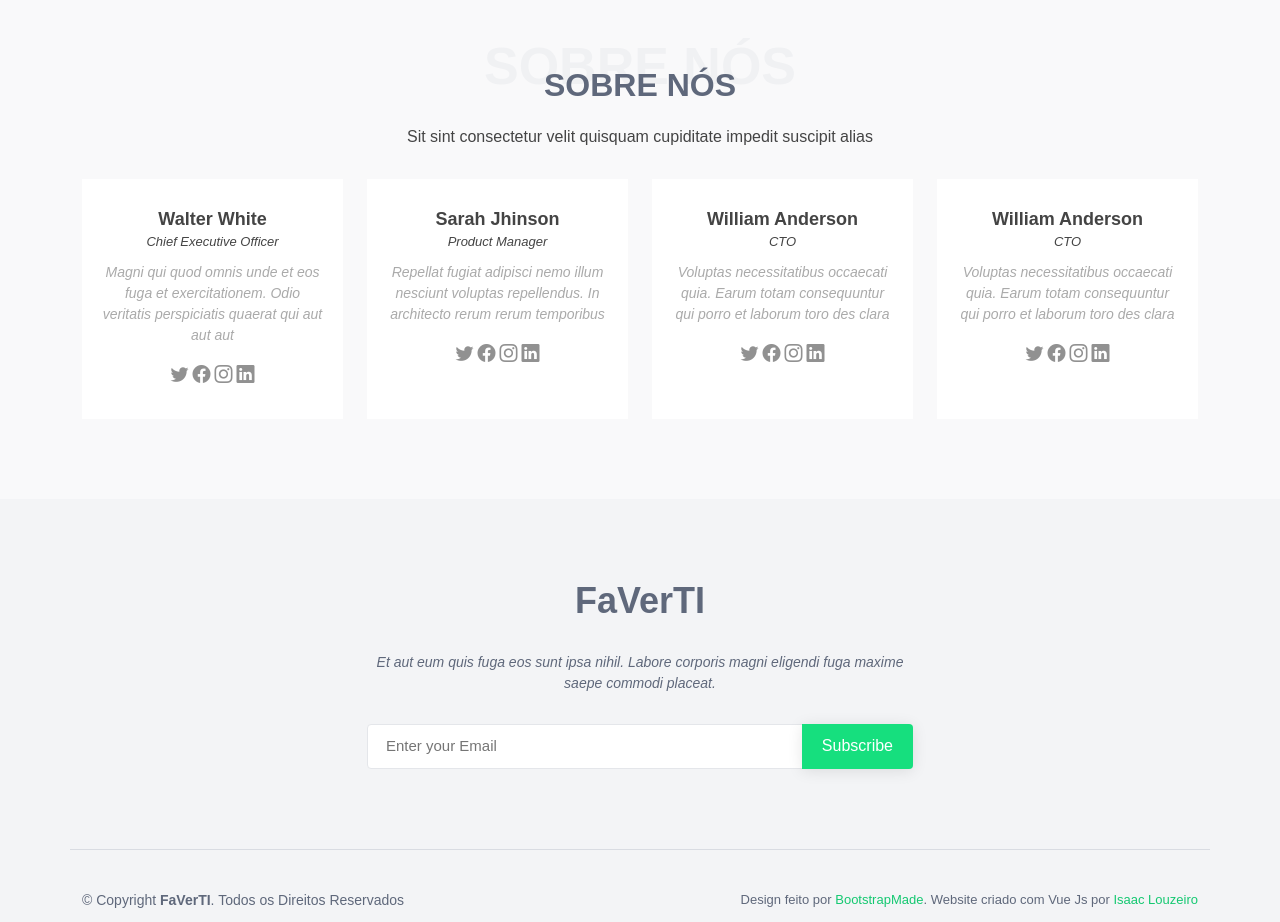
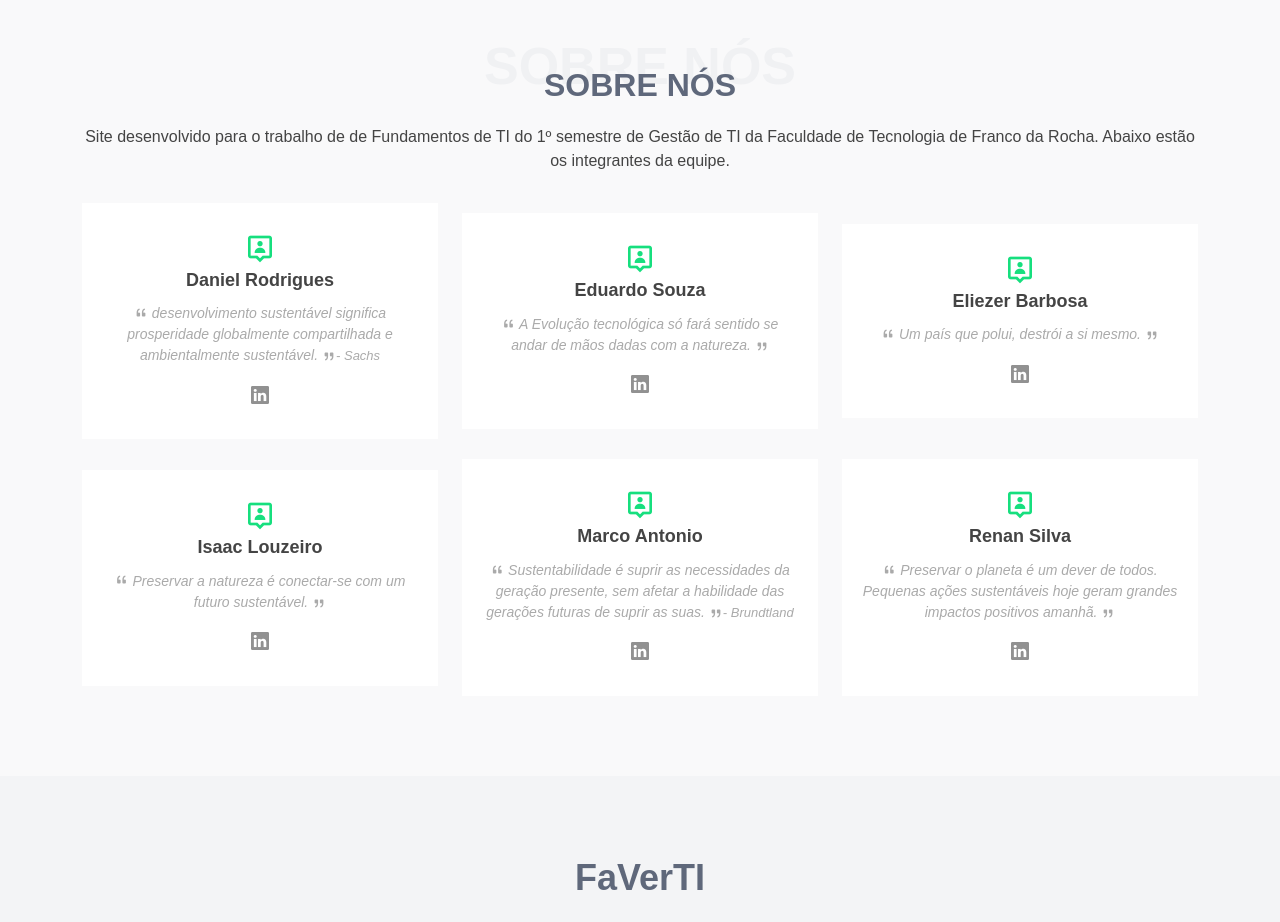
Before and after one commit to IsaacLouzeiro/faverti, a Vue app: page / in a window 1280 px wide. Shown: the part 5280-6202 px from the top of the page. Built offline with nearby package versions, Linux system fonts and the light colour scheme.

Commit message:
FInalizando a secao de sobre nos

```diff
--- a/src/components/AboutUsSection.vue
+++ b/src/components/AboutUsSection.vue
@@ -1,3 +1,40 @@
+<script setup>
+  const members = [
+    {
+      name: "Daniel Rodrigues",
+      phrase: "desenvolvimento sustentável significa prosperidade globalmente compartilhada e ambientalmente sustentável.",
+      composer: "Sachs",
+      linkedin: "https://www.linkedin.com/in/daniel-rodrigues-8b0623220/"
+    },
+    {
+      name: "Eduardo Souza",
+      phrase: "A Evolução tecnológica só fará sentido se andar de mãos dadas com a natureza.",
+      linkedin: "https://www.linkedin.com/in/eduardo-souza-1142aa226"
+    },
+    {
+      name: "Eliezer Barbosa",
+      phrase: "Um país que polui, destrói a si mesmo.",
+      linkedin: "https://www.linkedin.com/in/eliezer-barbosa-santos-3975b9274/"
+    },
+    {
+      name: "Isaac Louzeiro",
+      phrase: "Preservar a natureza é conectar-se com um futuro sustentável.",
+      linkedin: "https://www.linkedin.com/in/isaac-louzeiro/"
+    },
+    {
+      name: "Marco Antonio",
+      phrase: "Sustentabilidade é suprir as necessidades da geração presente, sem afetar a habilidade das gerações futuras de suprir as suas.",
+      composer: "Brundtland",
+      linkedin: "https://www.linkedin.com/in/marco-antonio-marques-924537277/"
+    },
+    {
+      name: "Renan Silva",
+      phrase: "Preservar o planeta é um dever de todos. Pequenas ações sustentáveis hoje geram grandes impactos positivos amanhã.",
+      linkedin: "https://www.linkedin.com/in/renan-silva-b616a9265/"
+    }
+  ]
+</script>
+
 <template>
     <!-- ======= Team Section ======= -->
     <section id="team" class="team section-bg">
@@ -5,74 +42,29 @@
         <div class="section-title">
           <span>Sobre nós</span>
           <h2>Sobre nós</h2>
-          <p>Sit sint consectetur velit quisquam cupiditate impedit suscipit alias</p>
+          <p>Site desenvolvido para o trabalho de de Fundamentos de TI do 1º semestre de Gestão de TI da Faculdade de Tecnologia de Franco da Rocha. Abaixo estão os integrantes da equipe.</p>
         </div>
 
-        <div class="row">
-          <div class="col-lg-3 col-md-6 d-flex align-items-stretch">
+        <div class="row  justify-content-around">
+          <div
+            class="col-lg-4 col-md-6 d-flex align-items-center"
+            v-for="member in members"
+            :key="member"
+            >
             <div class="member">
-              <h4>Walter White</h4>
-              <span>Chief Executive Officer</span>
+              <i class='bx bx-user-pin' ></i>
+              <h4>{{ member.name }}</h4>
               <p>
-                Magni qui quod omnis unde et eos fuga et exercitationem. Odio veritatis perspiciatis quaerat qui aut aut aut
+                <i data-v-47c507f7="" class="bi bi-quote"></i>
+                {{ member.phrase }}
+                <i data-v-47c507f7="" class="bi bi-quote" style="transform: rotate(180deg); display: inline-block;"></i>
+                <span v-if="member.composer">- {{ member.composer }}</span>
               </p>
               <div class="social">
-                <a href=""><i class="bi bi-twitter"></i></a>
-                <a href=""><i class="bi bi-facebook"></i></a>
-                <a href=""><i class="bi bi-instagram"></i></a>
-                <a href=""><i class="bi bi-linkedin"></i></a>
+                <a :href="member.linkedin" target="_blank"><i class="bi bi-linkedin"></i></a>
               </div>
             </div>
           </div>
-
-          <div class="col-lg-3 col-md-6 d-flex align-items-stretch">
-            <div class="member">
-              <h4>Sarah Jhinson</h4>
-              <span>Product Manager</span>
-              <p>
-                Repellat fugiat adipisci nemo illum nesciunt voluptas repellendus. In architecto rerum rerum temporibus
-              </p>
-              <div class="social">
-                <a href=""><i class="bi bi-twitter"></i></a>
-                <a href=""><i class="bi bi-facebook"></i></a>
-                <a href=""><i class="bi bi-instagram"></i></a>
-                <a href=""><i class="bi bi-linkedin"></i></a>
-              </div>
-            </div>
-          </div>
-
-          <div class="col-lg-3 col-md-6 d-flex align-items-stretch">
-            <div class="member">
-              <h4>William Anderson</h4>
-              <span>CTO</span>
-              <p>
-                Voluptas necessitatibus occaecati quia. Earum totam consequuntur qui porro et laborum toro des clara
-              </p>
-              <div class="social">
-                <a href=""><i class="bi bi-twitter"></i></a>
-                <a href=""><i class="bi bi-facebook"></i></a>
-                <a href=""><i class="bi bi-instagram"></i></a>
-                <a href=""><i class="bi bi-linkedin"></i></a>
-              </div>
-            </div>
-          </div>
-
-          <div class="col-lg-3 col-md-6 d-flex align-items-stretch">
-            <div class="member">
-              <h4>William Anderson</h4>
-              <span>CTO</span>
-              <p>
-                Voluptas necessitatibus occaecati quia. Earum totam consequuntur qui porro et laborum toro des clara
-              </p>
-              <div class="social">
-                <a href=""><i class="bi bi-twitter"></i></a>
-                <a href=""><i class="bi bi-facebook"></i></a>
-                <a href=""><i class="bi bi-instagram"></i></a>
-                <a href=""><i class="bi bi-linkedin"></i></a>
-              </div>
-            </div>
-          </div>
-
         </div>
       </div>
     </section><!-- End Team Section -->
@@ -83,10 +75,16 @@
 # Team
 --------------------------------------------------------------*/
 .team .member {
+  width: 100%;
   text-align: center;
   margin-bottom: 20px;
   padding: 30px 20px;
   background: #fff;
+}
+
+.team .member>i {
+  font-size: 2em;
+  color: #16df7e;
 }
 
 .team .member h4 {
@@ -97,7 +95,6 @@
 
 .team .member span {
   font-style: italic;
-  display: block;
   font-size: 13px;
 }
 
```
